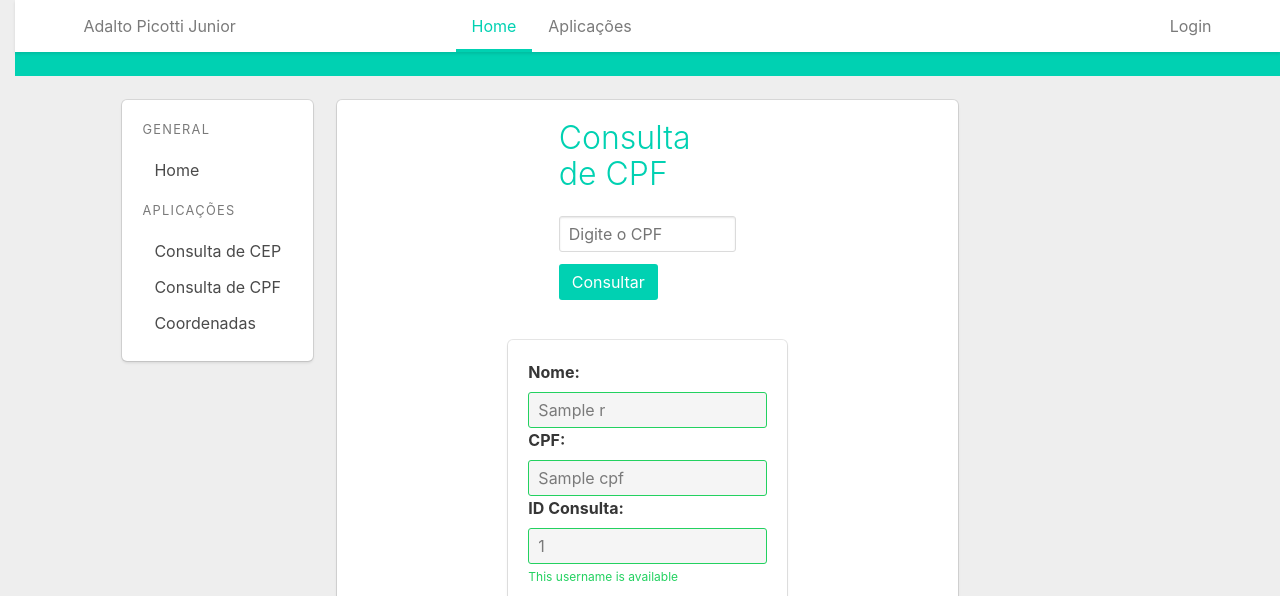
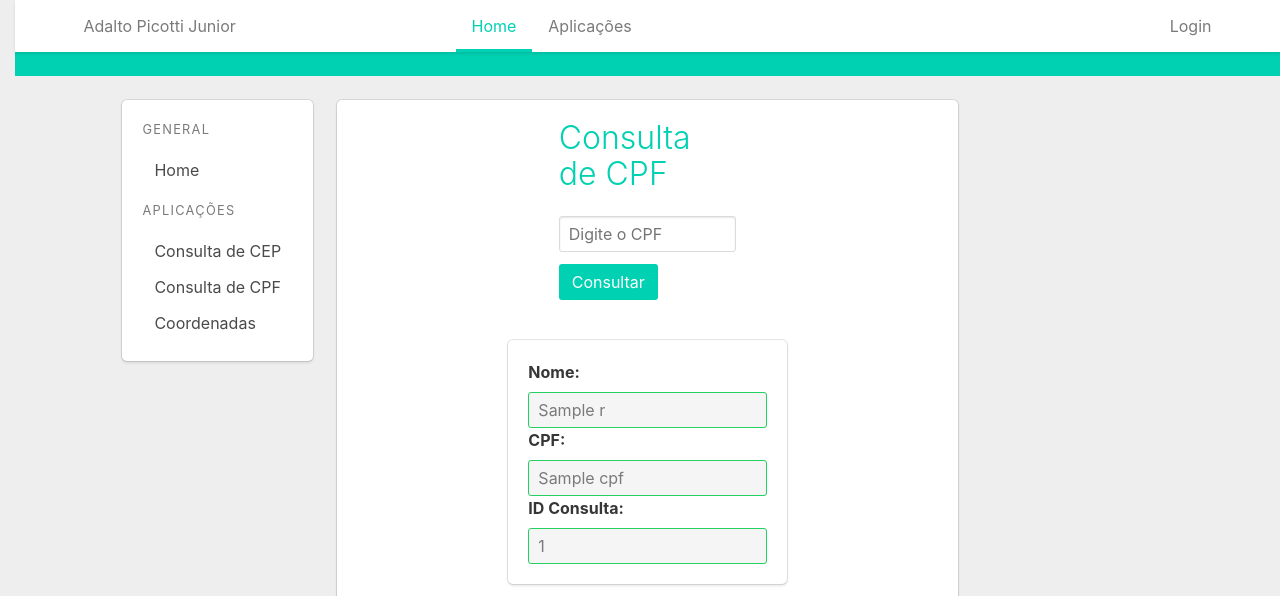
Before and after one commit to adaltopicotti/blog, a Django app: template blog/templates/application/cpf.html in a window 1280 px wide. Shown: the top 596 px of the page. Run offline with Django 3.2, Linux system fonts and the light colour scheme; the template is opened without the code that fills it: most values are stand-ins (such as "Sample title", 1, 10 or a date in 2020); grey boxes are pictures that could not be loaded.

Commit message:
application cpf

```diff
--- a/blog/templates/application/cpf.html
+++ b/blog/templates/application/cpf.html
@@ -46,7 +46,6 @@
               <label class="label is-success">ID Consulta:</label>
               <input class="input is-success" disabled type="text" value="{{r.consultaID}}">
             </p>
-            <p class="help is-success">This username is available</p>
           </div>
         </article>
       </div>
```
